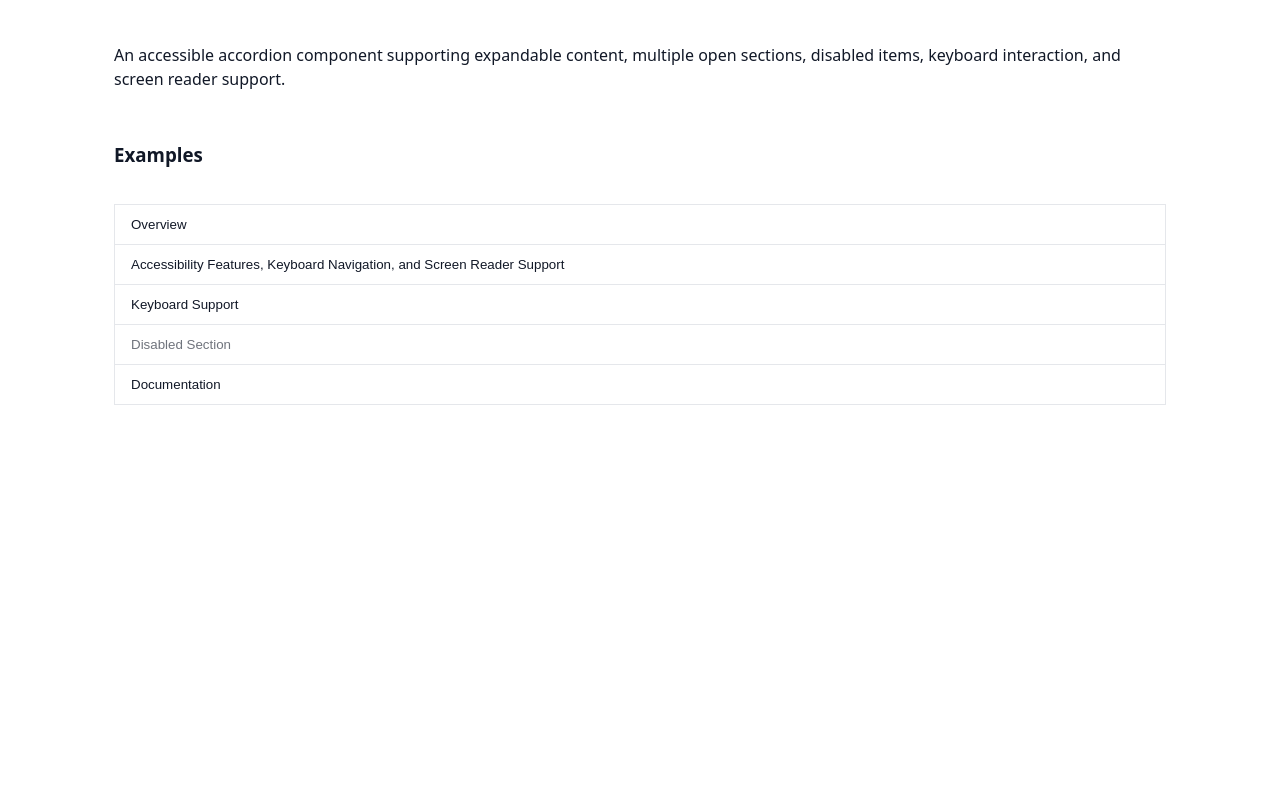
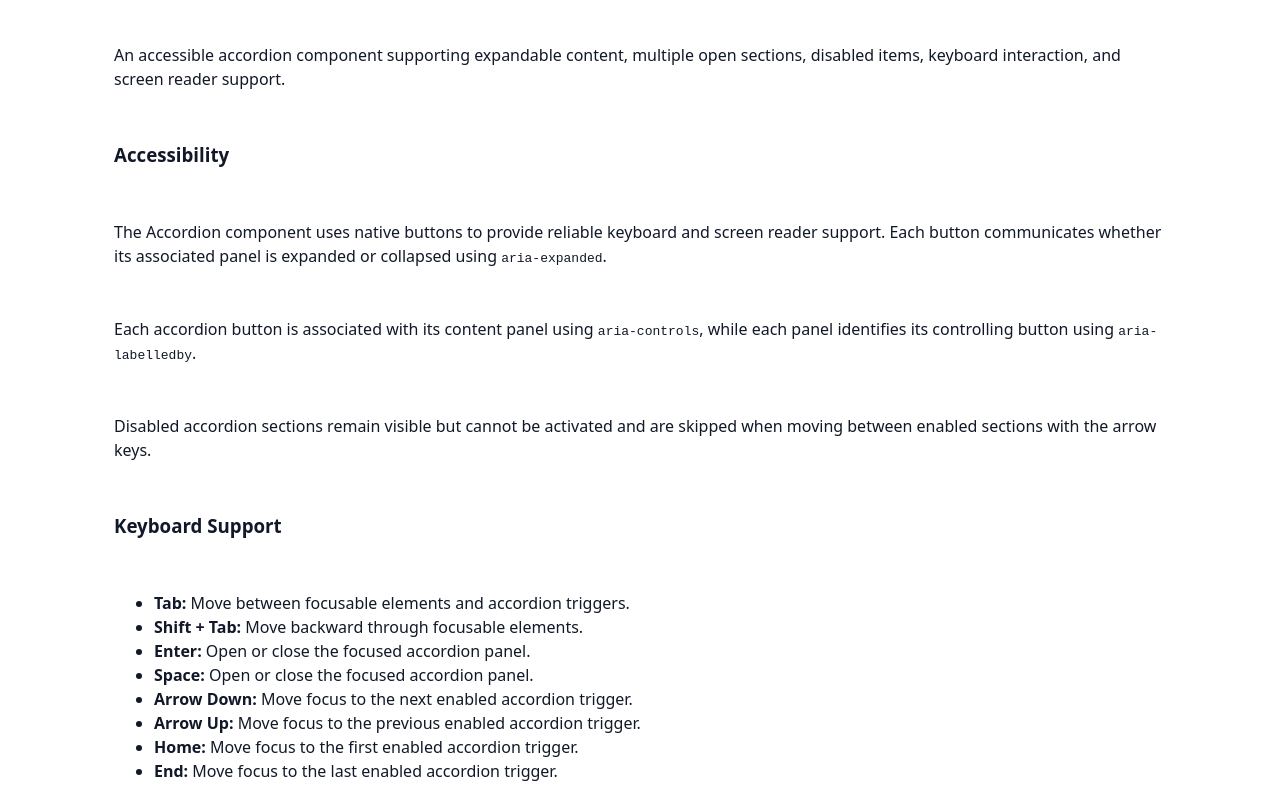
Before and after one commit to rpcorr/accessible-templates, a React (Vite) app: page /accordion in a window 1280 px wide. Shown: the part 300-1100 px from the top of the page. Before the commit the page ends 800 px from the top, so only its background shows below. Built offline with nearby package versions, Linux system fonts and the light colour scheme.

Commit message:
add Accessibility and Keyboard Support to page

```diff
--- a/src/pages/AccordionPage.tsx
+++ b/src/pages/AccordionPage.tsx
@@ -10,6 +10,63 @@ export function AccordionPage() {
         reader support.
       </p>
 
+      <div className="stack">
+        <h3>Accessibility</h3>
+
+        <p>
+          The Accordion component uses native buttons to provide reliable
+          keyboard and screen reader support. Each button communicates whether
+          its associated panel is expanded or collapsed using{' '}
+          <code>aria-expanded</code>.
+        </p>
+
+        <p>
+          Each accordion button is associated with its content panel using{' '}
+          <code>aria-controls</code>, while each panel identifies its
+          controlling button using <code>aria-labelledby</code>.
+        </p>
+
+        <p>
+          Disabled accordion sections remain visible but cannot be activated and
+          are skipped when moving between enabled sections with the arrow keys.
+        </p>
+
+        <h3>Keyboard Support</h3>
+
+        <ul>
+          <li>
+            <strong>Tab:</strong> Move between focusable elements and accordion
+            triggers.
+          </li>
+          <li>
+            <strong>Shift + Tab:</strong> Move backward through focusable
+            elements.
+          </li>
+          <li>
+            <strong>Enter:</strong> Open or close the focused accordion panel.
+          </li>
+          <li>
+            <strong>Space:</strong> Open or close the focused accordion panel.
+          </li>
+          <li>
+            <strong>Arrow Down:</strong> Move focus to the next enabled
+            accordion trigger.
+          </li>
+          <li>
+            <strong>Arrow Up:</strong> Move focus to the previous enabled
+            accordion trigger.
+          </li>
+          <li>
+            <strong>Home:</strong> Move focus to the first enabled accordion
+            trigger.
+          </li>
+          <li>
+            <strong>End:</strong> Move focus to the last enabled accordion
+            trigger.
+          </li>
+        </ul>
+      </div>
+
       <h3>Examples</h3>
 
       <AccordionExamples />
```
